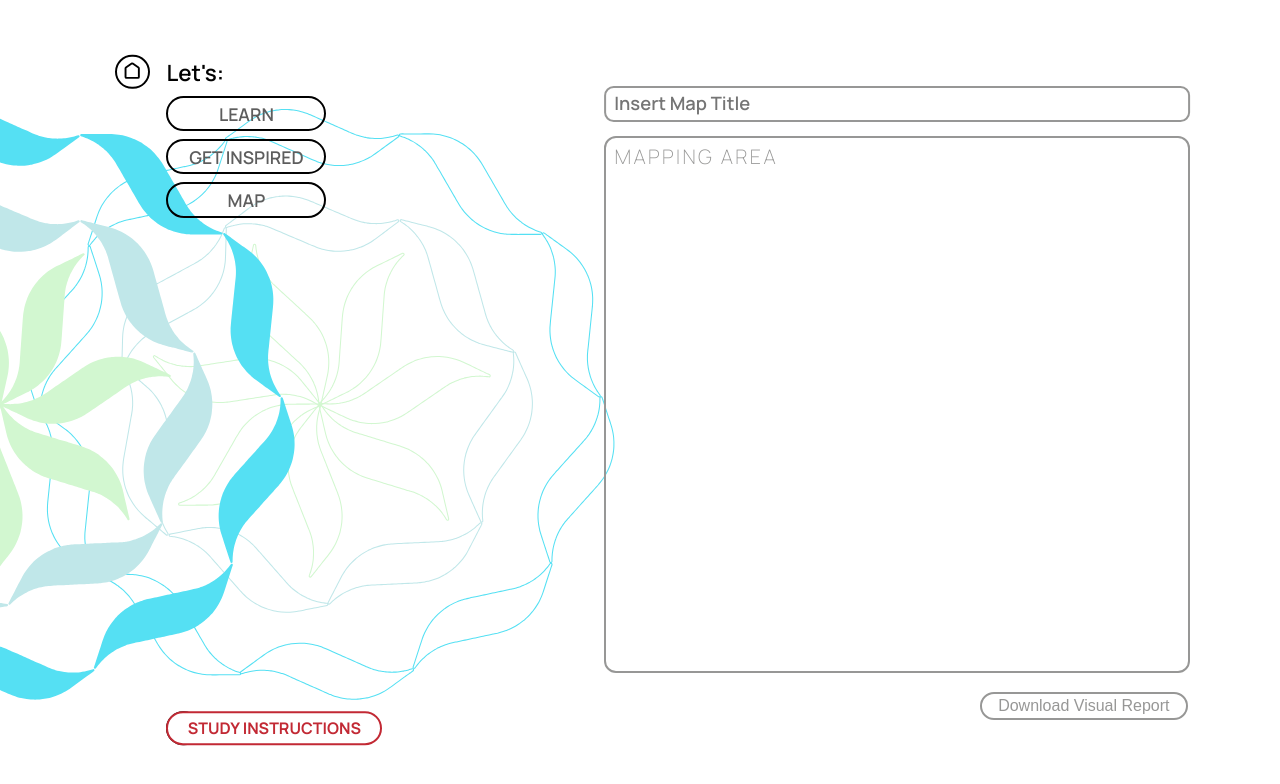
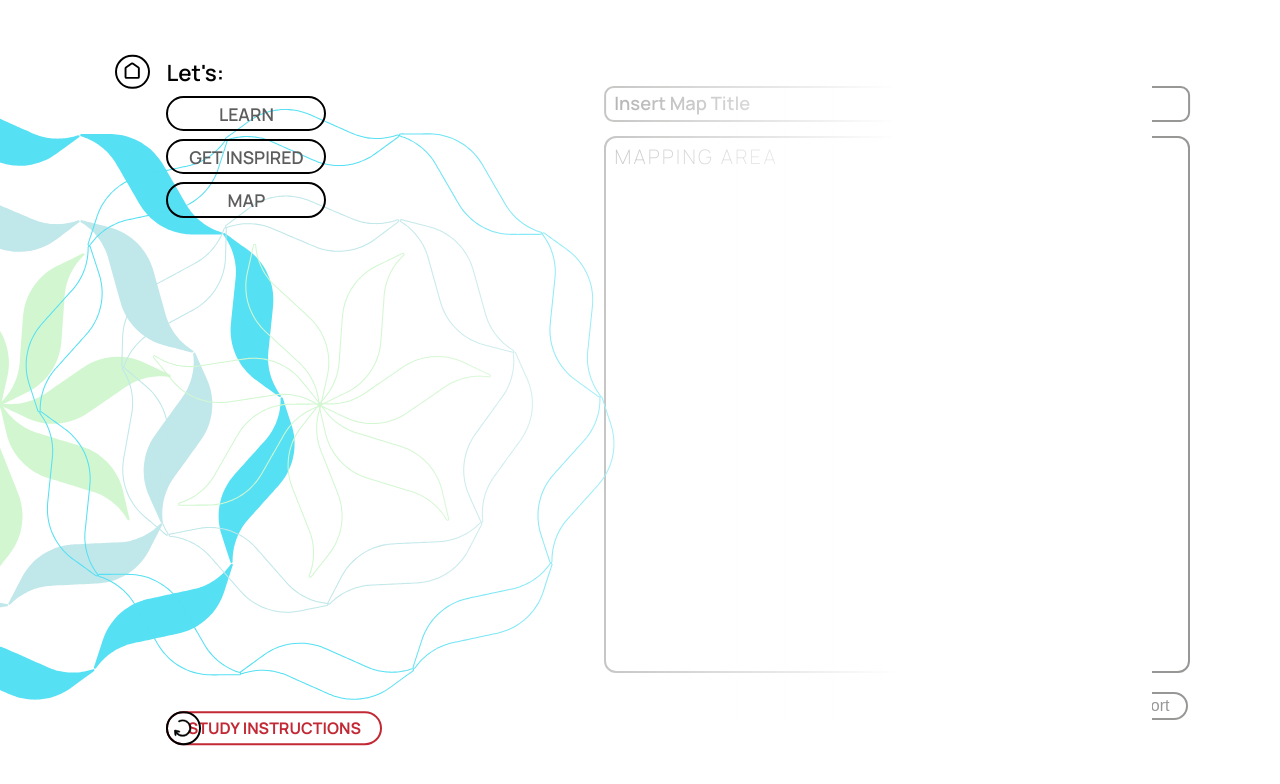
Before and after one commit to saradinismarques/ol-compass, a React (Create React App) app: page /#/map in a window 1280 px wide. Shown: the top 784 px of the page. Built offline with nearby package versions, Linux system fonts and the light colour scheme.

Commit message:
Menu add white gradient opacity

```diff
--- a/src/components/Compass.js
+++ b/src/components/Compass.js
@@ -357,6 +357,7 @@ const Compass = ({ mode, position, onButtonClick, resetState, resetCompass, curr
     borderRadius: '50%', // To make it a circular background if desired
     width: `${size}px`,
     height: `${size}px`,
+    zIndex: 10,
   };
 
   let containerStylePDF = {
--- a/src/components/Menu.js
+++ b/src/components/Menu.js
@@ -210,6 +210,9 @@ const Menu = () => {
           </button>
         } */}
       </div>
+      {menuExpanded &&
+        <div className='menu-background'></div>
+      }
     </div>
   );
 };
--- a/src/styles/components/Description.css
+++ b/src/styles/components/Description.css
@@ -12,6 +12,7 @@
     width: 70vh;
     text-align: center;
     color: #274893;
+    z-index: 30; /* Adjust the z-index */
 }
 
 @media (max-aspect-ratio: 16/9) {
--- a/src/styles/components/Menu.css
+++ b/src/styles/components/Menu.css
@@ -30,6 +30,7 @@
     display: inline-flex;
     align-items: center;
     justify-content: center;
+    z-index: 30; /* Adjust the z-index */
 }
 
 .menu-button:hover,
@@ -69,6 +70,7 @@
     justify-content: center;
     padding: 0;
     box-sizing: border-box;
+    z-index: 30; /* Adjust the z-index */
 }
 
 /* Home Button */
@@ -191,6 +193,7 @@
     align-items: center;
     justify-content: center;
     outline: none;
+    z-index: 20; /* Ensure this doesn't interfere with other content */
 }
 
 .menu-study-instructions:hover,
@@ -260,3 +263,15 @@
     align-items: center;
     justify-content: center;
 }
+
+/* Opacity Gradient Background */
+.menu-background {
+    position: fixed;
+    top: 50vh;
+    left: 50vw;
+    width: 80vw;
+    height: 80vh;
+    transform: translate(-50%, -50%);
+    background: linear-gradient(to right, rgba(255, 255, 255, 0) 23%, rgba(255, 255, 255, 1) 75%);
+    z-index: 15;
+}
```
